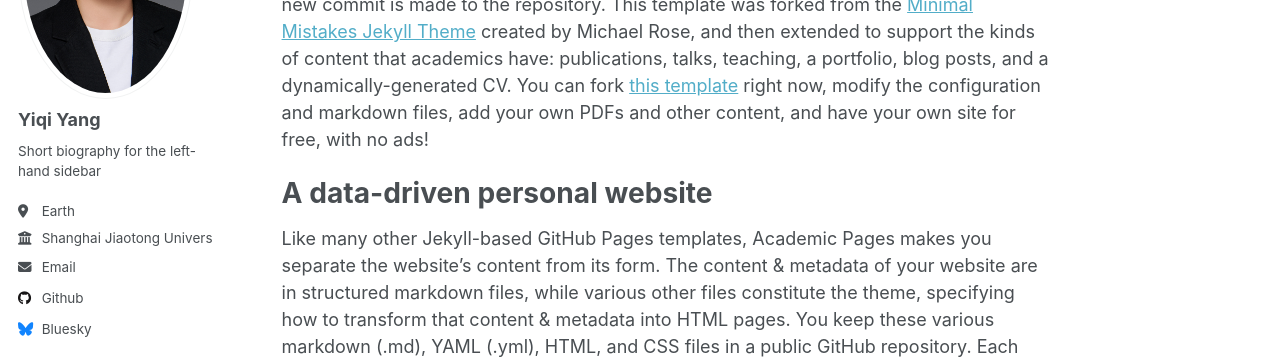
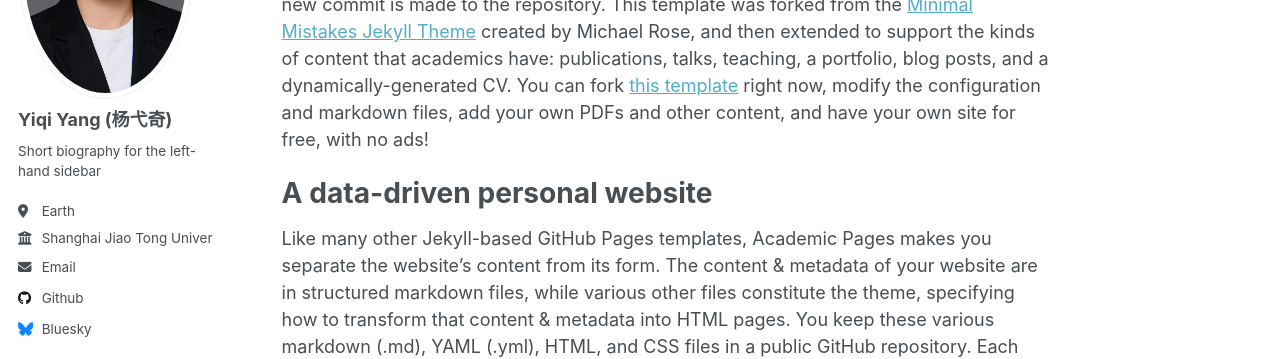
Before and after one commit to Yiqinotfound/Yiqinotfound.github.io, a Jekyll site: the page built from _pages/about.md, in a window 1280 px wide. Shown: the part 266-625 px from the top of the page. Built offline with Jekyll 4.4.1, drawn with Linux system fonts in a browser that asks for light colours.

Commit message:
Update _config.yml

```diff
--- a/_config.yml
+++ b/_config.yml
@@ -22,12 +22,12 @@ baseurl                  : "" # the subpath of your site, e.g. "/blog"
 author:
   # Biographic information
   avatar           : "profile.png"
-  name             : "Yiqi Yang"
+  name             : "Yiqi Yang (杨弋奇)"
   bio              : "Short biography for the left-hand sidebar"
   location         : "Earth"
-  employer         : "Shanghai Jiaotong University"
+  employer         : "Shanghai Jiao Tong University"
   uri              : # URL
-  email            : "Uniquenotfound@sjtu.edu.cn"
+  email            : "yiqi.notfound@gmail.com"
 
   # Academic websites
   # arxiv            : # URL - Update with the correct link to your profile
@@ -81,6 +81,7 @@ publication_category:
     title: 'Journal Articles'
   conferences:
     title: 'Conference Papers'
+
 
 # Site Settings
 teaser                   :  # filename of teaser fallback teaser image placed in /images/, .e.g. "500x300.png"
```
